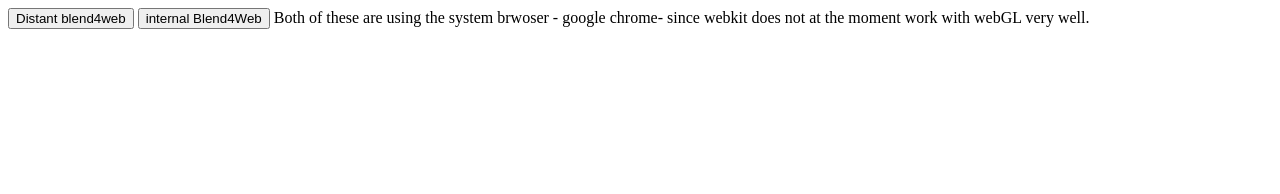
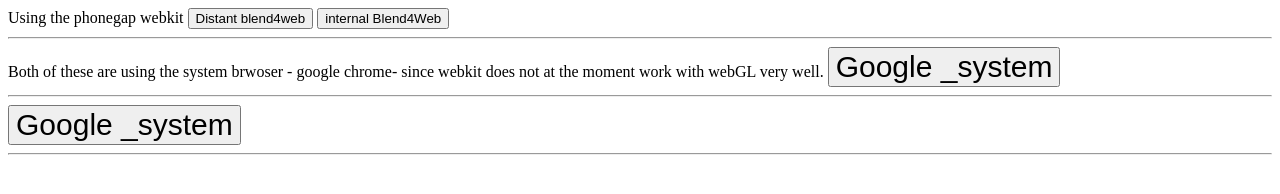
Before and after one commit to hpssjellis/blend4web-pgb-helloworld, a plain HTML site: page index.html in a window 1280 px wide. Drawn offline with Linux system fonts and the light colour scheme.

Commit message:
Update index.html

```diff
--- a/index.html
+++ b/index.html
@@ -1,6 +1,28 @@
+Using the phonegap webkit
+
+
+
+
 <input type=button value="Distant blend4web" onclick="{location = 'http://142.33.222.23/ellis/test/testblend3.html'}">
 
 
 <input type=button value="internal Blend4Web" onclick="{location = 'testblend3.html'}">
 
+<hr>
+
+
 Both of these are using the system brwoser - google chrome- since webkit does not at the moment work with webGL very well.
+
+
+<input type=button value="Google _system" style="font-size:30px" onclick="{
+
+    window.open('http://142.33.222.23/ellis/test/testblend3.html','_system');
+
+}"><br><hr>
+
+
+<input type=button value="Google _system" style="font-size:30px" onclick="{
+
+    window.open('testblend3.html','_system');
+
+}"><br><hr>
```
